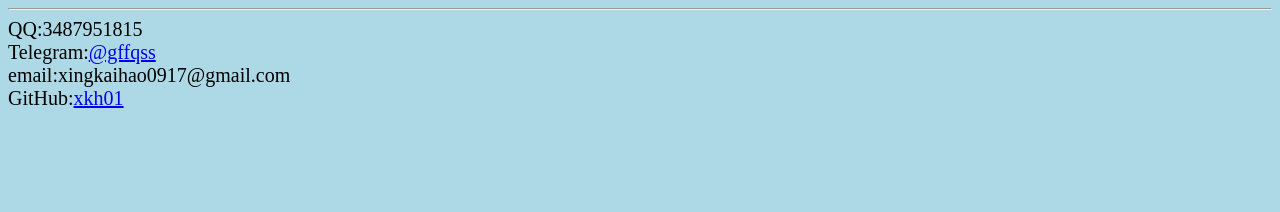
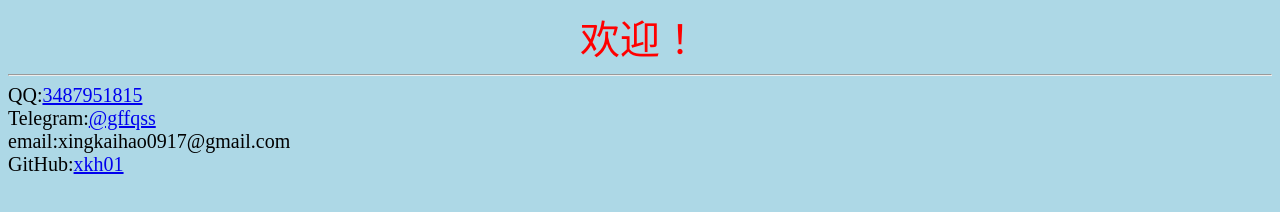
Before and after one commit to xkh01/xkh01.github.io, a plain HTML site: page index.html in a window 1280 px wide. Drawn offline with Linux system fonts and the light colour scheme.

Commit message:
Update website files

```diff
--- a/index.html
+++ b/index.html
@@ -6,8 +6,8 @@
 	<link rel="shortcut icon"type="image/x-icon"href="/resource/ico/icon.ico">
 </head>
 <body>
-	<div class="specialText leftUp"onclick="window.open('/page/5181597843')">`</div>
+	<div class="centerUp red largeText">欢迎！</div>
 	<script src="/script.js"></script><hr>
-	<text>QQ:3487951815<br>Telegram:<a href="https://t.me/gffqss"target="_blank">@gffqss</a><br>email:xingkaihao0917@gmail.com<br>GitHub:<a href="https://github.com/xkh01"target="_blank">xkh01</a></text>
+	<text>QQ:<a target="_blank"href="https://wpa.qq.com/msgrd?v=3&uin=3487951815&site=qq&menu=yes">3487951815</a><br>Telegram:<a href="https://t.me/gffqss"target="_blank">@gffqss</a><br>email:xingkaihao0917@gmail.com<br>GitHub:<a href="https://github.com/xkh01"target="_blank">xkh01</a></text>
 </body>
 </html>
--- a/style.css
+++ b/style.css
@@ -1,9 +1,11 @@
 body{background-color:#ADD8E6;}
 text{font-size:20px;font-family:Microsoft Yahei;}
+.bold{font-weight:bold;}
+.red{color:red;}
 .specialText{font-size:1px;margin:0;padding:0;}
 .stdText{font-size:25px;font-family:Microsoft Yahei}
-.largeText{font-size:30px;font-family:Microsoft Yahei;}
-.center{text-align:center;}
+.largeText{font-size:40px;font-family:Microsoft Yahei;}
+.centerUp{text-align:center;}
 .leftUp{position:absolute;top:0px;left:0px;}
 .leftBottom{position:absolute;bottom:0px;left:0px;}
 .rightUp{position:absolute;top:0px;right:0px;}
```
Also changed, not shown: page/5181597843/index.html (deleted, +0 -12 lines).
